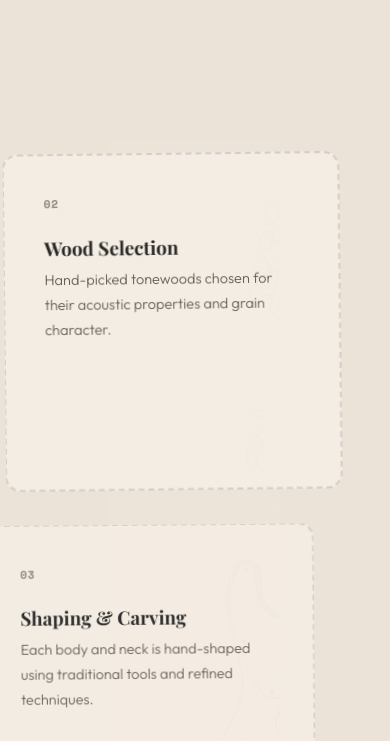
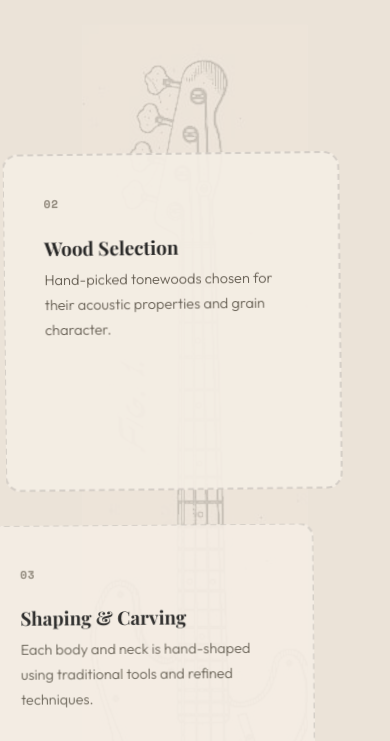
Before and after one commit to JoanDidac/Brut-Guitars, a React (Vite) app: page / in a window 390 px wide. Shown: the part 5901-6642 px from the top of the page. Built offline with nearby package versions, Linux system fonts and the light colour scheme; a web font is replaced by a local one.

Commit message:
Implement dedicated mobile blueprint background Blueprint-Brut.png scaled to 0.66, preserving desktop layout

```diff
--- a/src/components/Process.css
+++ b/src/components/Process.css
@@ -34,8 +34,21 @@
     pointer-events: none;
 }
 
+/* Hide mobile-optimized image on desktop */
+.process__bg-img.mobile-only {
+    display: none;
+}
+
 @media (max-width: 768px) {
-    .process__bg-img {
+
+    /* Hide desktop version on mobile */
+    .process__bg-img.desktop-only {
+        display: none;
+    }
+
+    /* Style the new centered, optimized mobile image */
+    .process__bg-img.mobile-only {
+        display: block;
         top: 50%;
         left: 50%;
         /* Center against the viewport */
@@ -43,10 +56,10 @@
         height: 100%;
         /* Spans the full height of the mobile grid */
         object-fit: cover;
-        object-position: left center;
-        /* Focus on guitar body */
-        transform: translate(-50%, -50%) rotate(0deg) scale(0.5);
-        /* Vertical mobile trial */
+        object-position: center center;
+        /* Assumed to be naturally centered as requested */
+        transform: translate(-50%, -50%) rotate(0deg) scale(0.66);
+        /* Requested 0.66 scale */
     }
 }
 
--- a/src/components/Process.jsx
+++ b/src/components/Process.jsx
@@ -3,6 +3,8 @@ import { gsap } from 'gsap';
 import { ScrollTrigger } from 'gsap/ScrollTrigger';
 import './Process.css';
 import bassBlueprint from '../assets/bass-blueprint.jpg';
+import bassBlueprintMobile from '../assets/Blueprint-Brut.png';
+
 import process1 from '../assets/process_1.png';
 import process2 from '../assets/process_2.png';
 import process3 from '../assets/workshop-1.jpg'; // Placeholder
@@ -140,11 +142,17 @@ export default function Process() {
                 </div>
 
                 <div className="process__steps" style={{ position: 'relative', zIndex: 4, marginTop: '4rem' }}>
-                    {/* Background Blueprint Image */}
+                    {/* Background Blueprint Image (Desktop Only) */}
                     <img
                         src={bassBlueprint}
-                        alt="Bass Blueprint Background"
-                        className="process__bg-img"
+                        alt="Bass Blueprint Background Desktop"
+                        className="process__bg-img desktop-only"
+                    />
+                    {/* Background Blueprint Image Optimized Version (Mobile Only) */}
+                    <img
+                        src={bassBlueprintMobile}
+                        alt="Bass Blueprint Background Mobile"
+                        className="process__bg-img mobile-only"
                     />
                     {steps.map((step) => (
                         <div className="process__step" key={step.number} style={{ position: 'relative', zIndex: 1 }}>
```
Also changed, not shown: src/assets/Blueprint-Brut.png (added).
